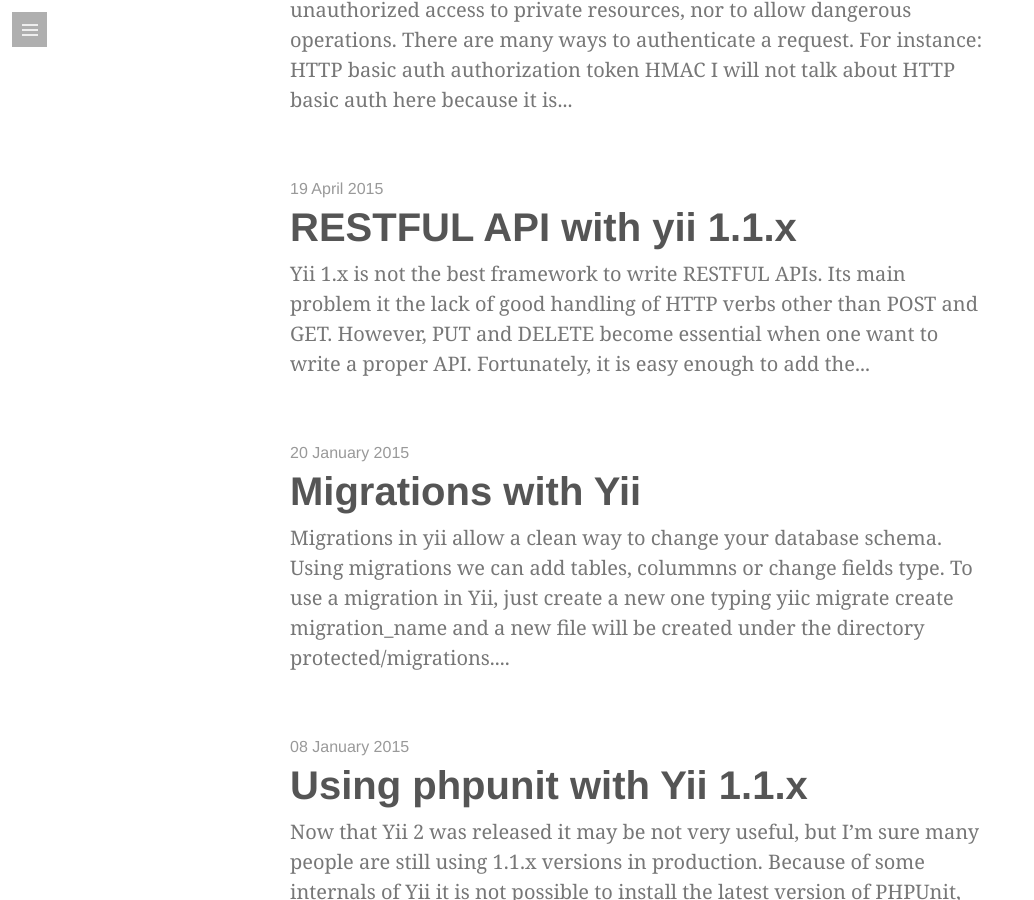
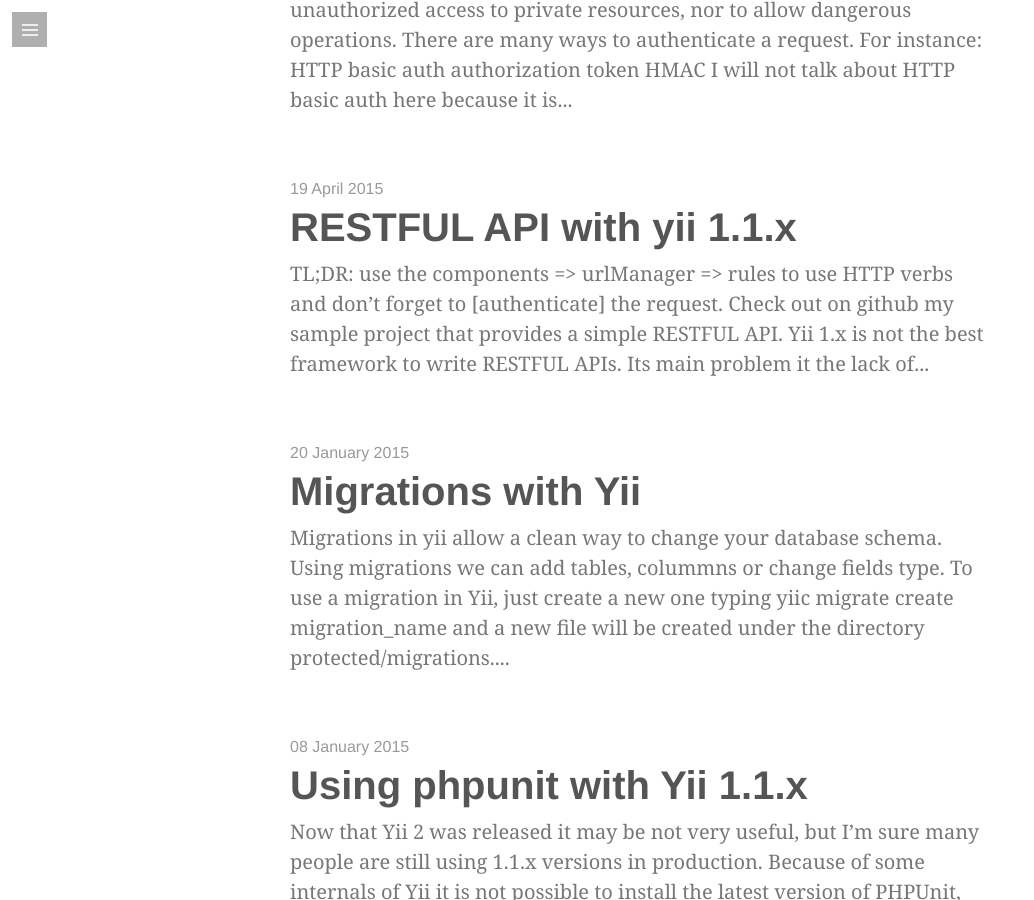
Before and after one commit to davidevernizzi/davidevernizzi.github.io, a Jekyll site: the page built from index.html, in a window 1280 px wide and 900 px high, scrolled down 529 px. Shown: the whole window, without its empty margins (0-1034 px from the left). Built offline with Jekyll 4.4.1, drawn with Linux system fonts in a browser that asks for light colours; some web fonts are replaced; Markdown is read by kramdown in place of the engine named in the settings; the list of posts is cut into pages by our own code.

Commit message:
added TL;DR and link

````diff
--- a/_posts/2015-04-19-yii-restful-api.markdown
+++ b/_posts/2015-04-19-yii-restful-api.markdown
@@ -4,6 +4,12 @@
 date:   2015-04-19
 categories: yii, rest, api
 ---
+
+TL;DR: use the `components => urlManager => rules` to use HTTP verbs and don't
+forget to [authenticate]{% 2015-05-10-yii-restful-api-authentication.markdown %}
+the request. Check out on github my [sample
+project](https://github.com/davidevernizzi/yii_restful_api) that provides
+a simple RESTFUL API.
 
 Yii 1.x is not the best framework to write RESTFUL APIs. Its main problem it
 the lack of good handling of HTTP verbs other than POST and GET. However, PUT
@@ -88,4 +94,4 @@
         }
 ```
 
-In a next post, I will talk about authentication.
+[Here]{% post_url 2015-05-10-yii-restful-api-authentication %}, I talk about authentication.
````
